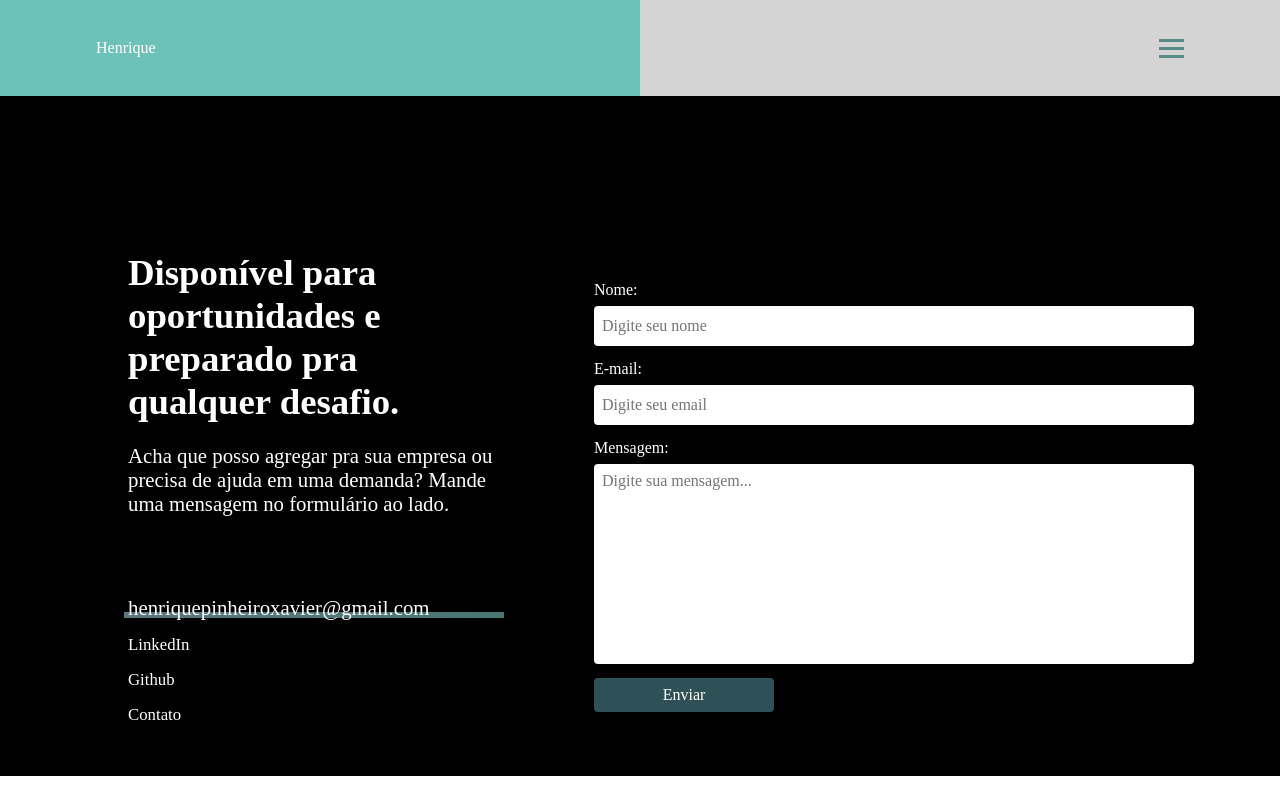
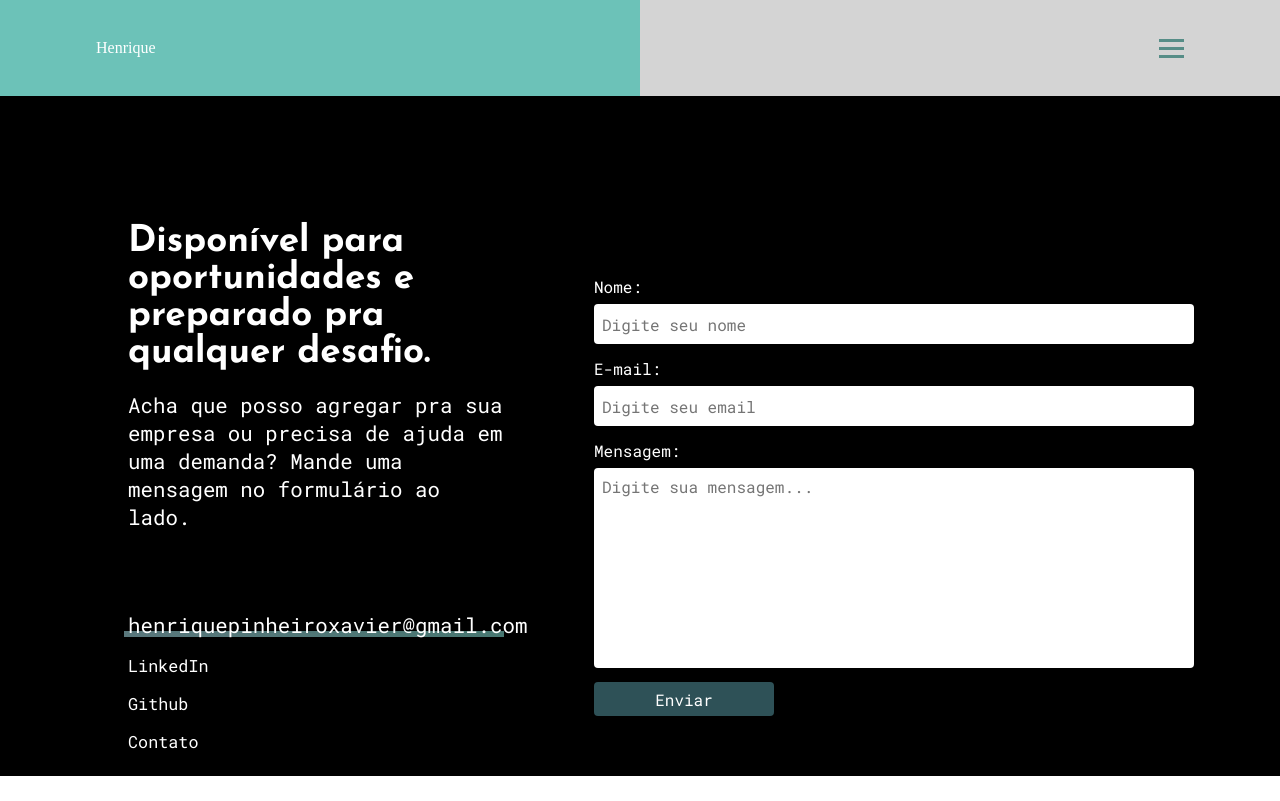
Before and after one commit to henriquepx/my_portfolio, a React (Vite) app: page / in a window 1280 px wide. Built offline with nearby package versions, Linux system fonts and the light colour scheme; a web font is replaced by a local one.

Commit message:
feat: Add react-transition-group animation library

```diff
--- a/package.json
+++ b/package.json
@@ -14,6 +14,7 @@
     "react": "^18.2.0",
     "react-dom": "^18.2.0",
     "react-icons": "^4.10.1",
+    "react-transition-group": "^4.4.5",
     "styled-components": "^6.0.4"
   },
   "devDependencies": {
--- a/src/components/Form.jsx
+++ b/src/components/Form.jsx
@@ -20,7 +20,7 @@ const FormStyle = styled.form`
 `
 const LabelForm = styled.label`
     margin-bottom: 7px;
-    font-family: var(--roboto-mono);
+    font-family: 'Roboto Mono', monospace;
 `
 
 const InputStyle = styled.input`
@@ -29,11 +29,13 @@ const InputStyle = styled.input`
     height: 40px;
     width: 100%;
     padding: 0 8px;
+    font-family: 'Roboto Mono', monospace;
 `
 
 const TextareaStyle = styled.textarea`
     margin-bottom: 14px;
     border-radius: 4px;
+    font-family: 'Roboto Mono', monospace;
     border: 0;
     padding: 8px;
     height: 200px;
@@ -50,7 +52,7 @@ const ButtonSubmitForm = styled.button`
     font-size: 1rem;
     width: 30%;
     color: #fff;
-    font-family: var(--roboto-mono);
+    font-family: 'Roboto Mono', monospace;
 `
 
 const Form = () => {
--- a/src/components/HamburgerMenu.jsx
+++ b/src/components/HamburgerMenu.jsx
@@ -1,7 +1,18 @@
 import { useState } from 'react';
-import styled from 'styled-components';
+import { CSSTransition } from 'react-transition-group';
+import styled, { keyframes } from 'styled-components';
 import { BsLinkedin, BsGithub, BsFillEnvelopeFill } from "react-icons/bs";
 
+const fadeIn = keyframes`
+  from {
+    opacity: 0;
+    transform: scale(0);
+  }
+  to {
+    opacity: 1;
+    transform: scale(1);
+  }
+`;
 const StyledHamburgerMenu = styled.div`
   cursor: pointer;
   z-index: 999;
@@ -35,6 +46,20 @@ const Menu = styled.ul`
   right: 50px;
   top: 20px;
   transition: opacity 0.4s;
+  &.menu-enter {
+    animation: ${fadeIn} 300ms both;
+  }
+
+  &.menu-exit {
+    opacity: 1;
+    transform: scale(1);
+  }
+
+  &.menu-exit-active {
+    opacity: 0;
+    transform: scale(0);
+    transition: opacity 300ms, transform 300ms;
+  }
 `;
 const MenuContent = styled.div`
   display: flex;
@@ -77,6 +102,12 @@ const HamburgerMenu = () => {
         <span></span>
         <span></span>
       </StyledHamburgerMenu>
+      <CSSTransition
+        in={isOpen}
+        timeout={300} // tempo da animação em milissegundos
+        classNames="menu"
+        unmountOnExit
+      >
       <Menu open={isOpen}>
         <MenuContent>
           <NavMenuContent>
@@ -97,6 +128,7 @@ const HamburgerMenu = () => {
           </SocialMediasHeader>
         </MenuContent>
       </Menu>
+      </CSSTransition>
     </div>
   );
 };
--- a/src/sections/Footer.jsx
+++ b/src/sections/Footer.jsx
@@ -16,14 +16,14 @@ import Form from '../components/Form'
         padding: 2rem 0rem 3rem 8rem;
     `
     const TitleFooter = styled.h1`
-        font-family: var(--quaternary-font-josefin);
+        font-family: 'Josefin Sans', sans-serif;
         color: white;
         font-size: 2.3rem;
         font-weight: 750;
         margin-bottom: 1.3rem;
     `
      const SubitleFooter = styled.h1`
-        font-family: var(--roboto-mono);
+        font-family: 'Roboto Mono', monospace;
         color: white;
         font-size: 1.3rem;
     `
@@ -36,7 +36,7 @@ import Form from '../components/Form'
     `
     const Link = styled.a`
         color: white;
-        font-family: var(--roboto-mono);
+        font-family: 'Roboto Mono', monospace;
         font-size: 1.05rem;
         position: relative;
         width: 75px;
@@ -56,7 +56,7 @@ import Form from '../components/Form'
     `
     const LinkEmail = styled.a `
         position: relative;
-        font-family: var(--roboto-mono);
+        font-family: 'Roboto Mono', monospace;
         font-size: 1.3rem;
         width: 380px;
 
```
Also changed, not shown: 1 other file (tests, documents, lock files or other folders).
